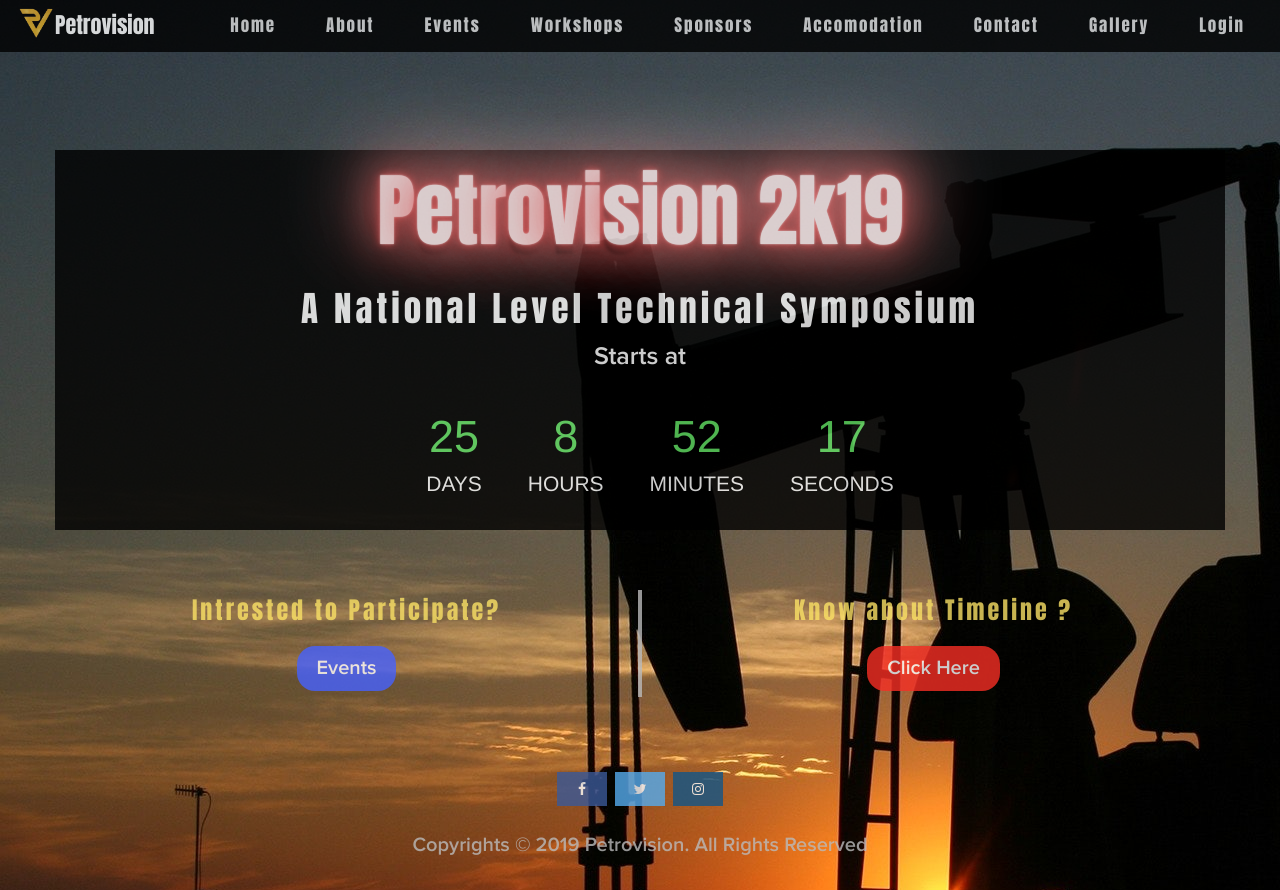
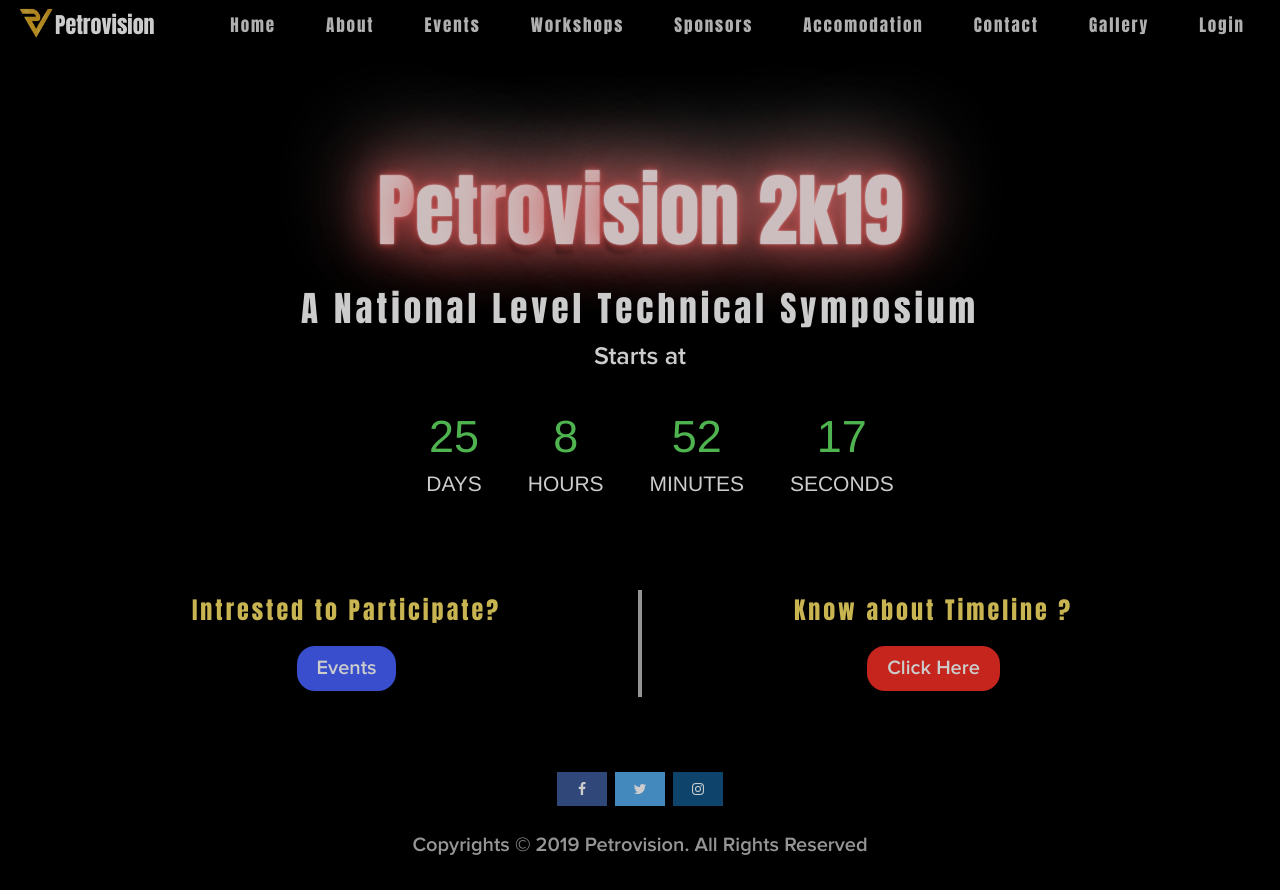
Before and after one commit to startersup/sympo, a PHP site: page / in a window 1280 px wide. Run offline with PHP 8.4, Linux system fonts and the light colour scheme; some web fonts are replaced.

Commit message:
Revert "bg"
This reverts commit 42038bf3938085120dcec27c8df8854852a5e33b.

```diff
--- a/index.php
+++ b/index.php
@@ -19,7 +19,7 @@
     <link rel="stylesheet" href="./assets/css/fonts.css">
     <script src="./assets/js/sidenav.js"></script>
 </head>
-    <body style="background-image: url('assets/images/bg.jpg');opacity:0.8;">
+    <body style="background-color:#000000;opacity:0.8;">
     <nav class="navbar navbar-default navit navbar-fixed-top">
         <div class="navbar-header">
         <button type="button" class="navbar-toggle" data-toggle="collapse" data-target="#myNavbar">
```
Also changed, not shown: assets/images/bg.jpg.
